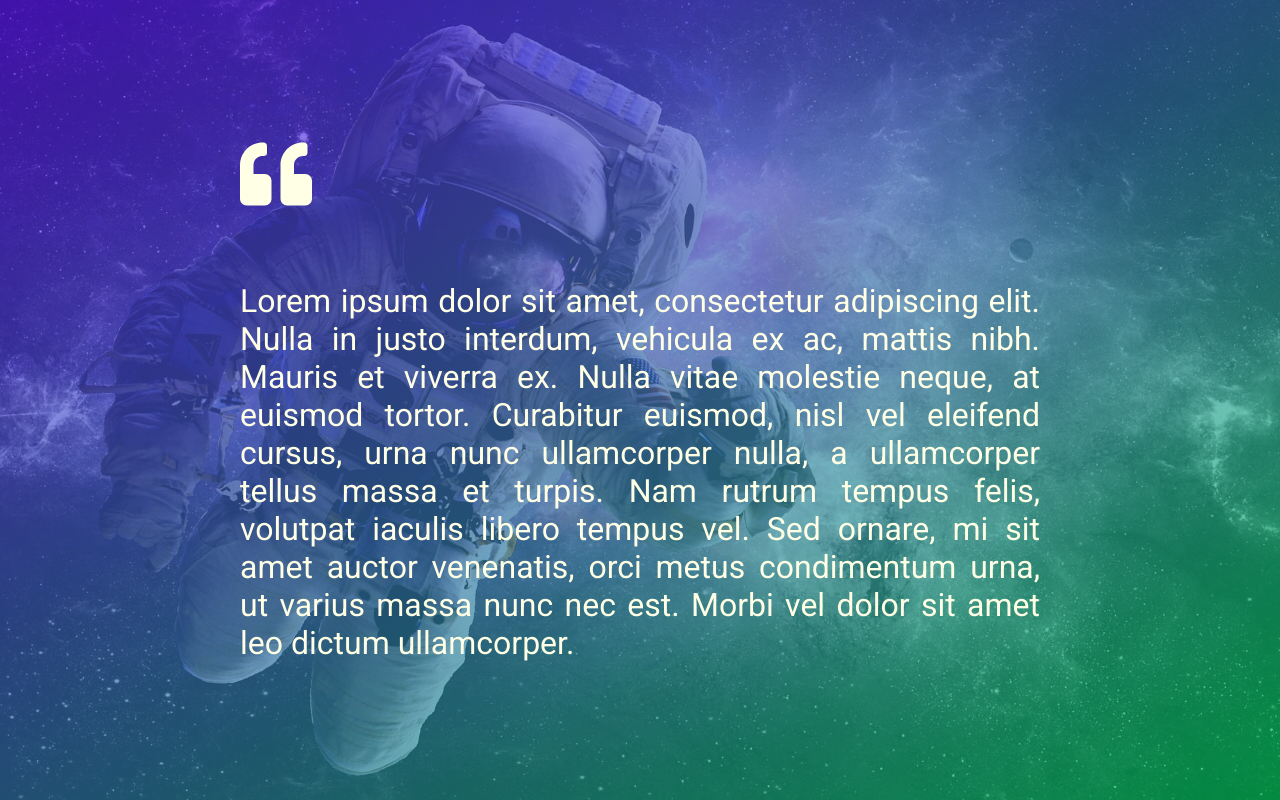
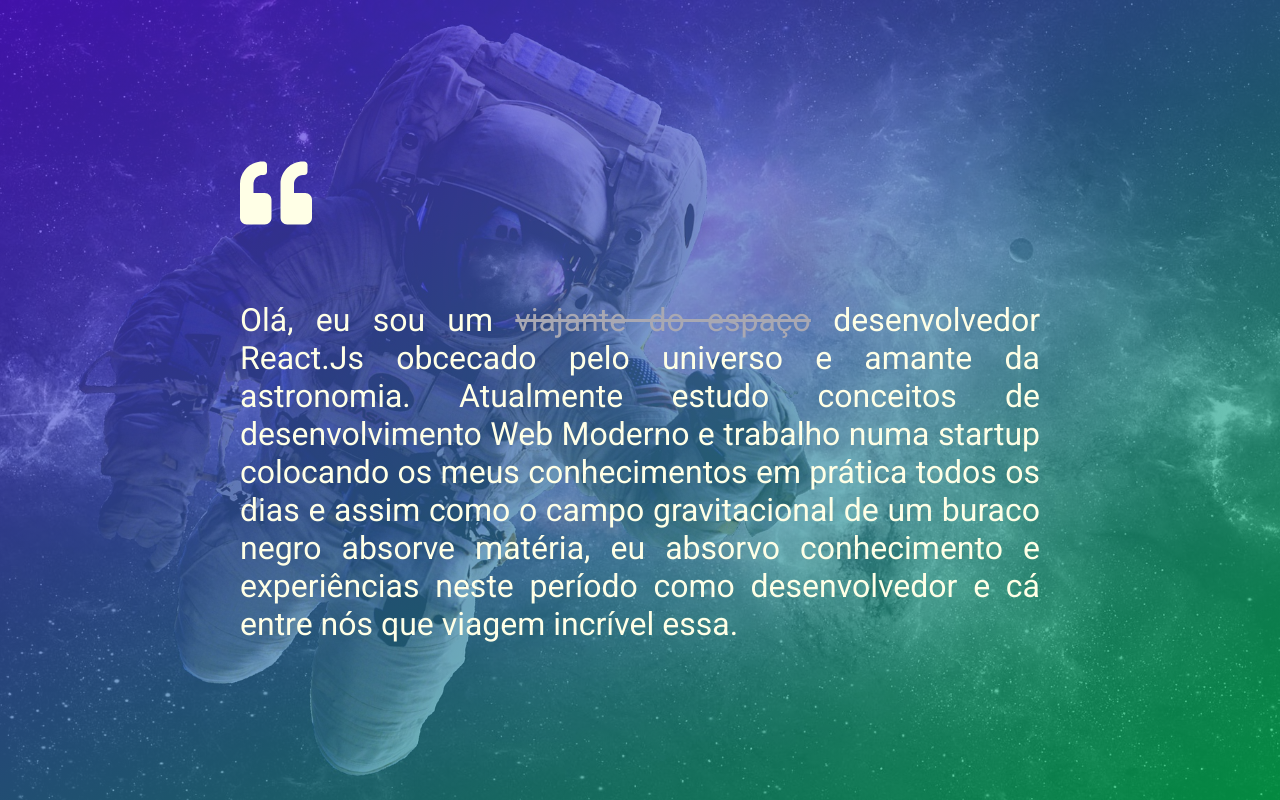
Before and after one commit to gabrielluizs1996/portfolio, a Next.js app: page / in a window 1280 px wide. Shown: the part 1225-2025 px from the top of the page. Built offline with nearby package versions, Linux system fonts and the light colour scheme; a web font is replaced by a local one.

Commit message:
colocando texto no about

```diff
--- a/src/components/About/index.jsx
+++ b/src/components/About/index.jsx
@@ -11,14 +11,11 @@ function Index() {
                     <FontAwesomeIcon className={styles.icon} icon={faQuoteLeft} />
                 </div>
                 <div className={styles.divQuote}>
-                    <p className={styles.icon}>Lorem ipsum dolor sit amet, consectetur adipiscing elit. Nulla
-                        in justo interdum, vehicula ex ac, mattis nibh. Mauris et viverra
-                        ex. Nulla vitae molestie neque, at euismod tortor. Curabitur
-                        euismod, nisl vel eleifend cursus, urna nunc ullamcorper nulla,
-                        a ullamcorper tellus massa et turpis. Nam rutrum tempus felis,
-                        volutpat iaculis libero tempus vel. Sed ornare, mi sit amet
-                        auctor venenatis, orci metus condimentum urna, ut varius massa
-                        nunc nec est. Morbi vel dolor sit amet leo dictum ullamcorper.</p>
+                    <p className={styles.icon}>Olá, eu sou um <span>viajante do espaço</span> desenvolvedor React.Js
+                        obcecado pelo universo e amante da astronomia. Atualmente estudo conceitos de desenvolvimento
+                        Web Moderno e trabalho numa startup colocando os meus conhecimentos em prática todos os dias
+                        e assim como o campo gravitacional de um buraco negro absorve matéria, eu absorvo conhecimento
+                        e experiências neste período como desenvolvedor e cá entre nós que viagem incrível essa.</p>
                 </div>
             </div>
         </div>
--- a/src/components/About/styles.module.scss
+++ b/src/components/About/styles.module.scss
@@ -31,6 +31,11 @@
                 font-size: 2rem;
                 font-family: 'Roboto', sans-serif;
                 text-align: justify;
+
+                span {
+                    text-decoration: line-through;
+                    color: var(--white-subtitle);
+                }
             }
         }
 
```
